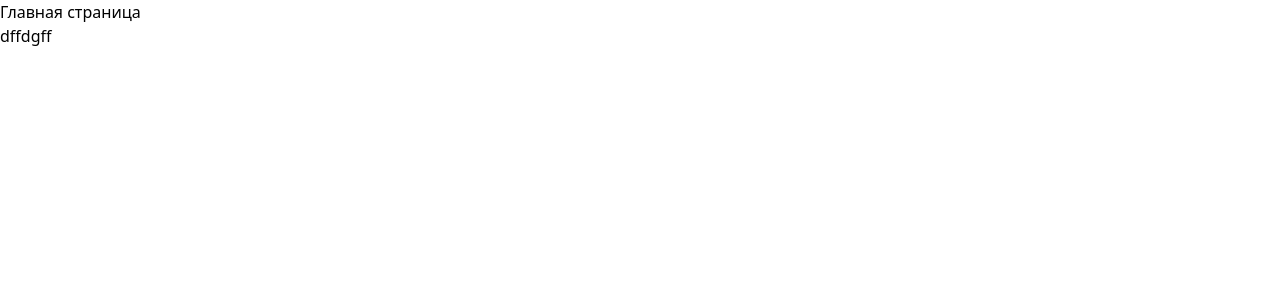
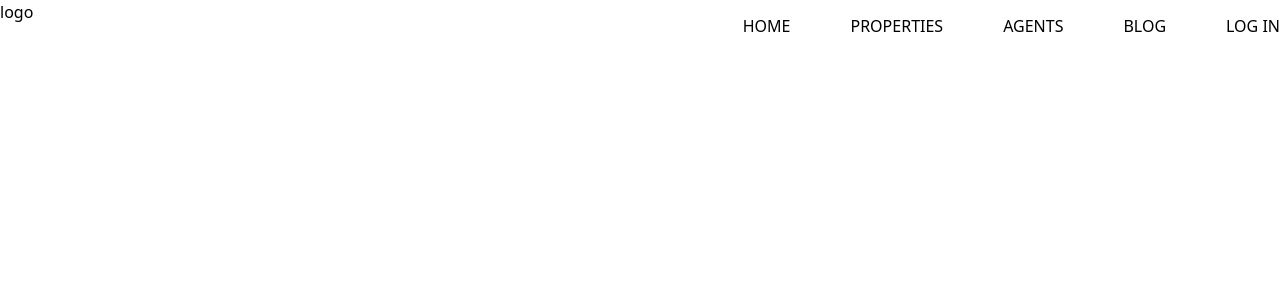
Before and after one commit to znightmaster/rent, a Vue app: page / in a window 1280 px wide. Shown: the top 300 px of the page. Built offline with nearby package versions, Linux system fonts and the light colour scheme.

Commit message:
flex ebota

```diff
--- a/src/components/layout/MainFooter.vue
+++ b/src/components/layout/MainFooter.vue
@@ -1,6 +1,6 @@
 <template>
   <div>
-    dffdgff
+
   </div>
 </template>
 
--- a/src/components/layout/MainHeader.vue
+++ b/src/components/layout/MainHeader.vue
@@ -1,5 +1,14 @@
 <template>
-  <div>
+  <div class="flex max-w-1202 h-52 justify-between">
+    <div>logo</div>
+    <div class="flex items-center gap-60 w-704 h-50">
+      <div>HOME</div>
+      <div>PROPERTIES</div>
+      <div>AGENTS</div>
+      <div>BLOG</div>
+      <div>LOG IN</div>
+    </div>
+
 
   </div>
 </template>
--- a/src/layouts/DefaultLayout.vue
+++ b/src/layouts/DefaultLayout.vue
@@ -1,3 +1,4 @@
+
 <template>
   <div class="flex flex-col">
     <main-header/>
--- a/src/views/MainPage.vue
+++ b/src/views/MainPage.vue
@@ -1,6 +1,5 @@
 <template>
   <div>
-    Главная страница
   </div>
 </template>
 
```
